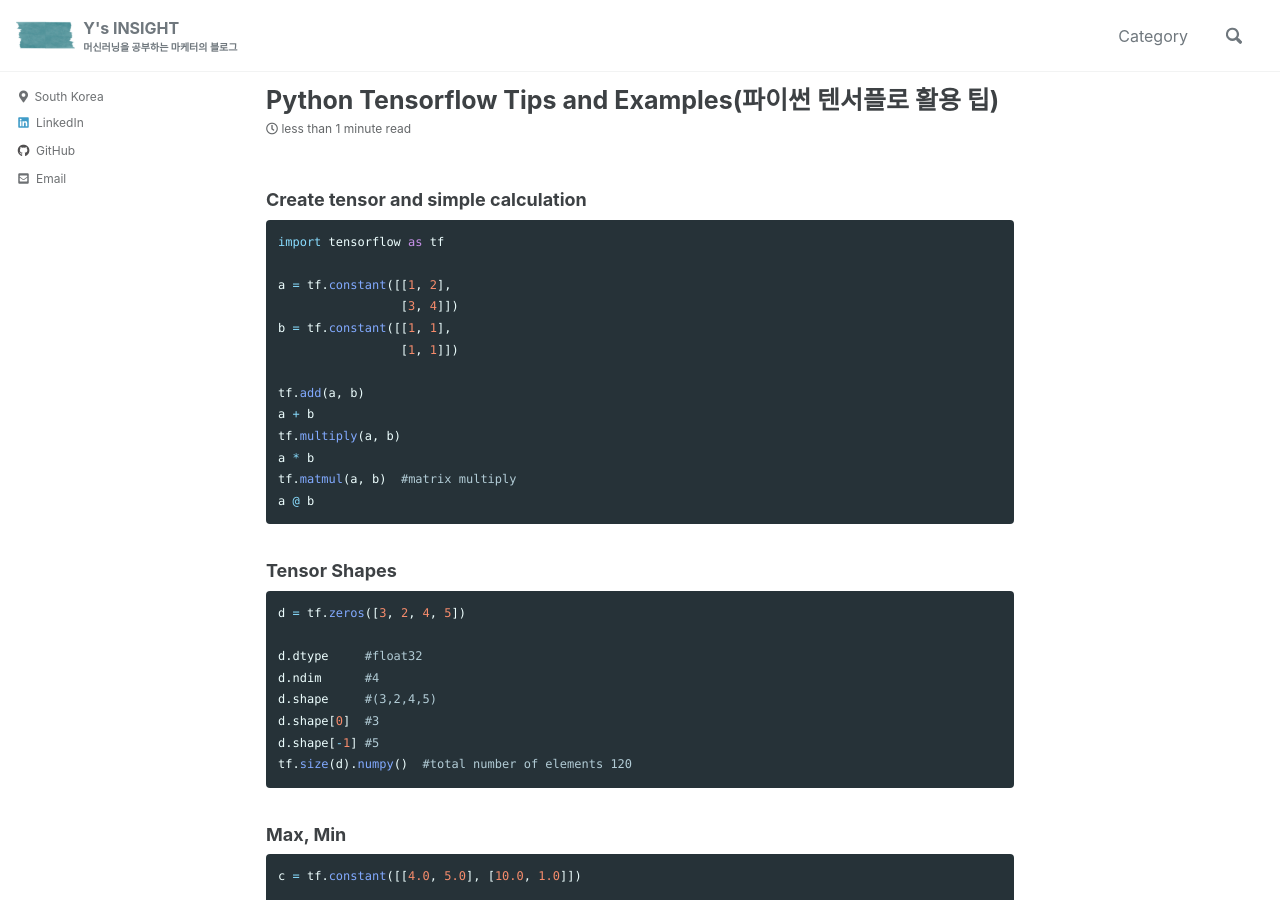
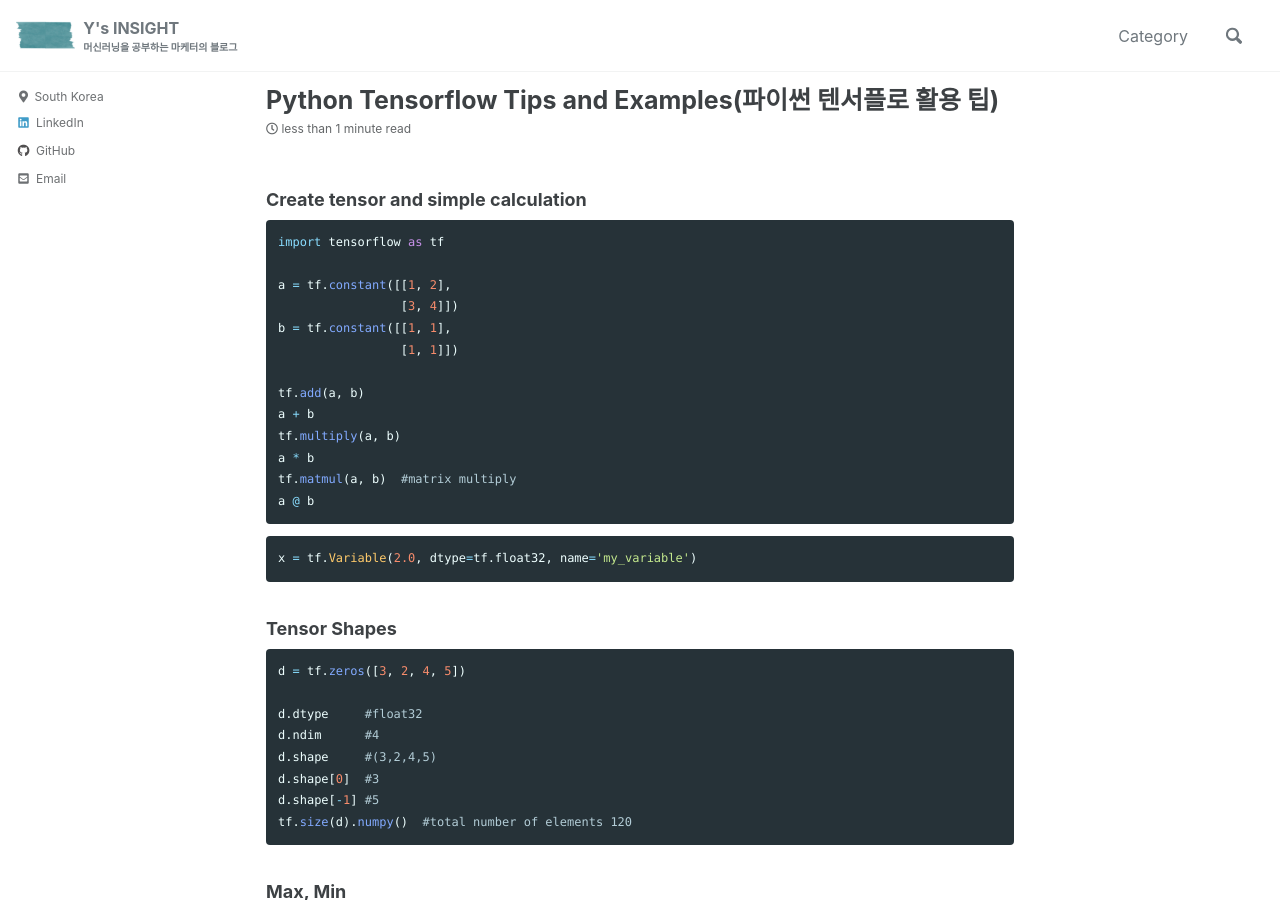
Before and after one commit to amoryoungakim/amoryoungakim.github.io, a Jekyll site: the page built from _posts/2021-10-11-How-To-Use-Tensorflow.md, in a window 1280 px wide and 900 px high. Built offline with Jekyll 4.4.1, drawn with Linux system fonts in a browser that asks for light colours; cached includes are drawn as plain includes; comment, search, counter and statistics services are not loaded.

Commit message:
Update 2021-10-11-How-To-Use-Tensorflow.md

````diff
--- a/_posts/2021-10-11-How-To-Use-Tensorflow.md
+++ b/_posts/2021-10-11-How-To-Use-Tensorflow.md
@@ -21,6 +21,10 @@ tf.multiply(a, b)
 a * b
 tf.matmul(a, b)  #matrix multiply
 a @ b
+```
+
+```python
+x = tf.Variable(2.0, dtype=tf.float32, name='my_variable')
 ```
 
 ### Tensor Shapes
````
